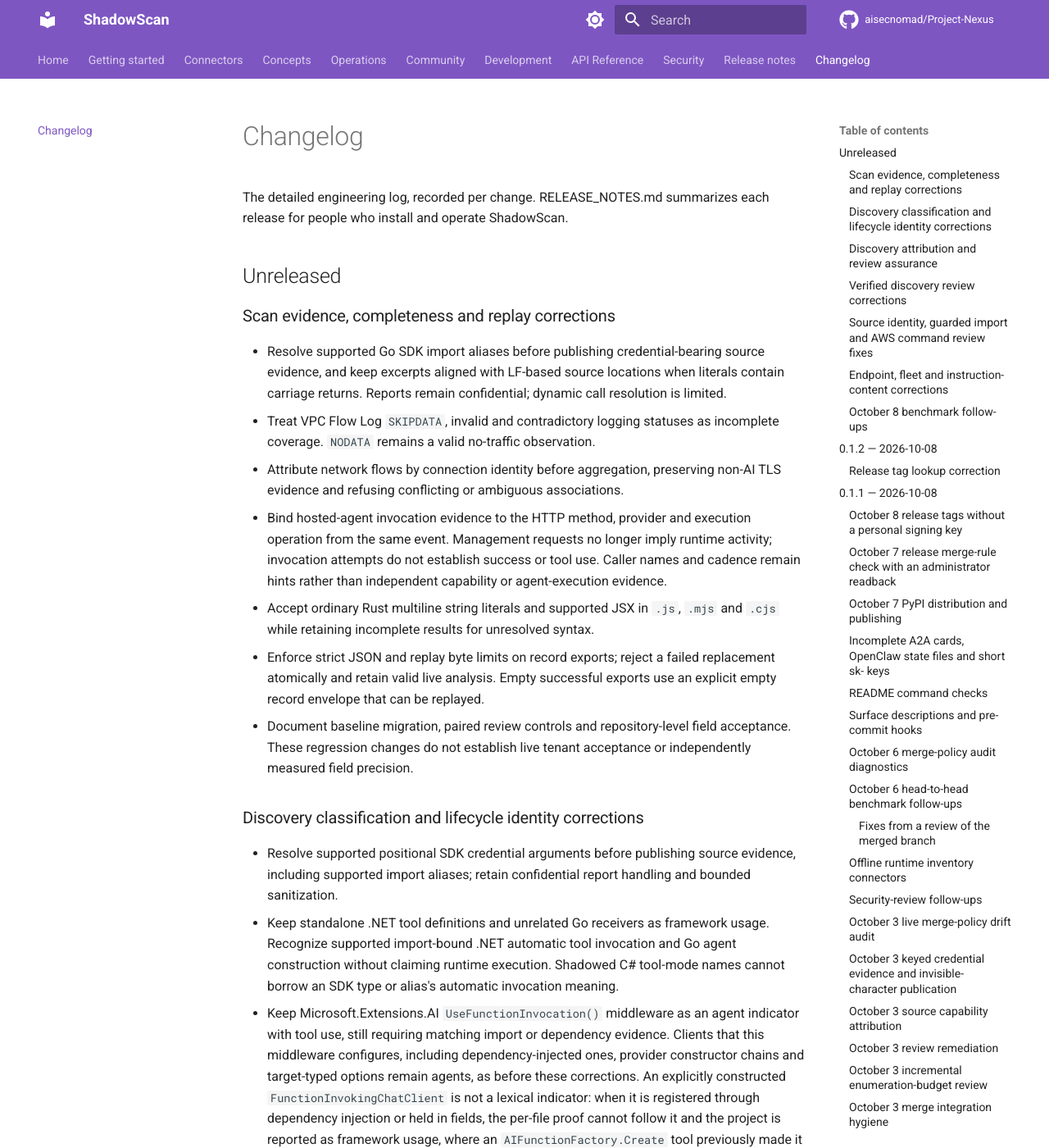
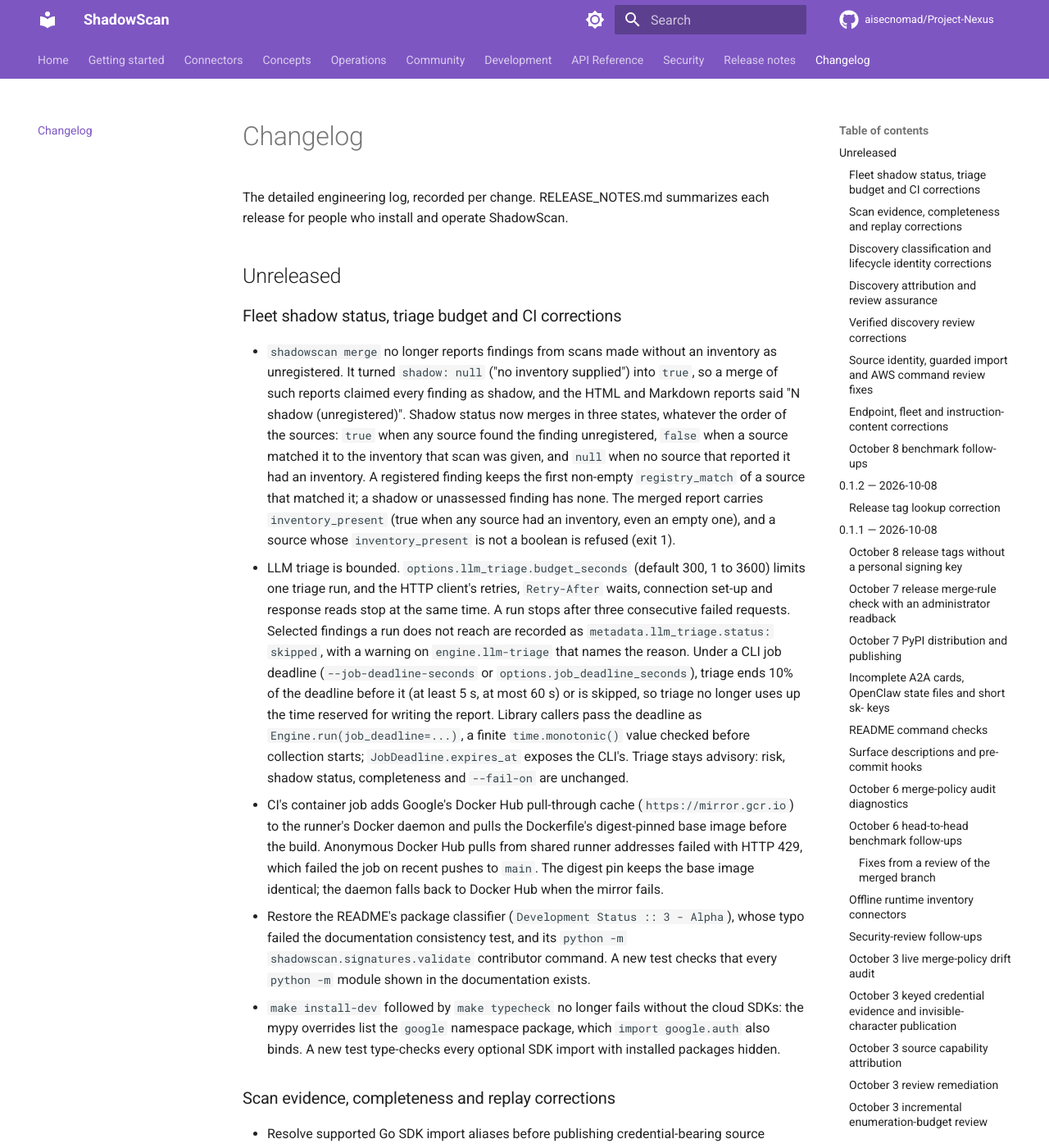
Before and after one commit to aisecnomad/Project-Nexus, an MkDocs documentation site: the page built from docs/changelog.md, in a window 1280 px wide and 1400 px high. Shown: the whole window at 82% size. Built offline with MkDocs 1.6.1 and Material for MkDocs 9.7.7, drawn with Linux system fonts in a browser that asks for light colours; comment, search, counter and statistics services are not loaded.

Commit message:
Record the October 10 corrections for operators and reviewers
Add the Unreleased changelog entries, a migration table in the
production guide's candidate history (fleet re-merge, triage budget,
container CI) and paired controls in the reviewer packet.

Signed-off-by: Claude <noreply@anthropic.com>
Co-Authored-By: Claude Opus 5.5 <noreply@anthropic.com>
Claude-Session: https://claude.ai/code/session_01SoiyJ4mNGtP1vz3XadjJ6F

```diff
--- a/CHANGELOG.md
+++ b/CHANGELOG.md
@@ -4,6 +4,51 @@ The detailed engineering log, recorded per change. RELEASE_NOTES.md
 summarizes each release for people who install and operate ShadowScan.
 
 ## Unreleased
+
+### Fleet shadow status, triage budget and CI corrections
+
+- `shadowscan merge` no longer reports findings from scans made without an
+  inventory as unregistered. It turned `shadow: null` ("no inventory
+  supplied") into `true`, so a merge of such reports claimed every finding as
+  shadow, and the HTML and Markdown reports said "N shadow (unregistered)".
+  Shadow status now merges in three states, whatever the order of the
+  sources: `true` when any source found the finding unregistered, `false` when
+  a source matched it to the inventory that scan was given, and `null` when no
+  source that reported it had an inventory. A registered finding keeps the
+  first non-empty `registry_match` of a source that matched it; a shadow or
+  unassessed finding has none. The merged report carries `inventory_present`
+  (true when any source had an inventory, even an empty one), and a source
+  whose `inventory_present` is not a boolean is refused (exit 1).
+- LLM triage is bounded. `options.llm_triage.budget_seconds` (default 300,
+  1 to 3600) limits one triage run, and the HTTP client's retries,
+  `Retry-After` waits, connection set-up and response reads stop at the same
+  time. A run stops after three consecutive failed requests. Selected findings
+  a run does not reach are recorded as `metadata.llm_triage.status: skipped`,
+  with a warning on `engine.llm-triage` that names the reason. Under a CLI job
+  deadline (`--job-deadline-seconds` or `options.job_deadline_seconds`),
+  triage ends 10% of the deadline before it (at least 5 s, at most 60 s) or is
+  skipped, so triage no longer uses up the time reserved for writing the
+  report.
+  Library callers pass the deadline as `Engine.run(job_deadline=...)`, a
+  finite `time.monotonic()` value checked before collection starts;
+  `JobDeadline.expires_at` exposes the CLI's.
+  Triage stays advisory: risk, shadow status, completeness and `--fail-on` are
+  unchanged.
+- CI's container job adds Google's Docker Hub pull-through cache
+  (`https://mirror.gcr.io`) to the runner's Docker daemon and pulls the
+  Dockerfile's digest-pinned base image before the build. Anonymous Docker Hub
+  pulls from shared runner addresses failed with HTTP 429, which failed the
+  job on recent pushes to `main`. The digest pin keeps the base image identical;
+  the daemon falls back to Docker Hub when the mirror fails.
+- Restore the README's package classifier
+  (`Development Status :: 3 - Alpha`), whose typo failed the documentation
+  consistency test, and its `python -m shadowscan.signatures.validate`
+  contributor command. A new test checks that every `python -m` module shown
+  in the documentation exists.
+- `make install-dev` followed by `make typecheck` no longer fails without the
+  cloud SDKs: the mypy overrides list the `google` namespace package, which
+  `import google.auth` also binds. A new test type-checks every optional SDK
+  import with installed packages hidden.
 
 ### Scan evidence, completeness and replay corrections
 
```
Also changed, not shown: docs/operations/reviewer-packet.md (+14 -0 lines), docs/production.md (+22 -0 lines).
